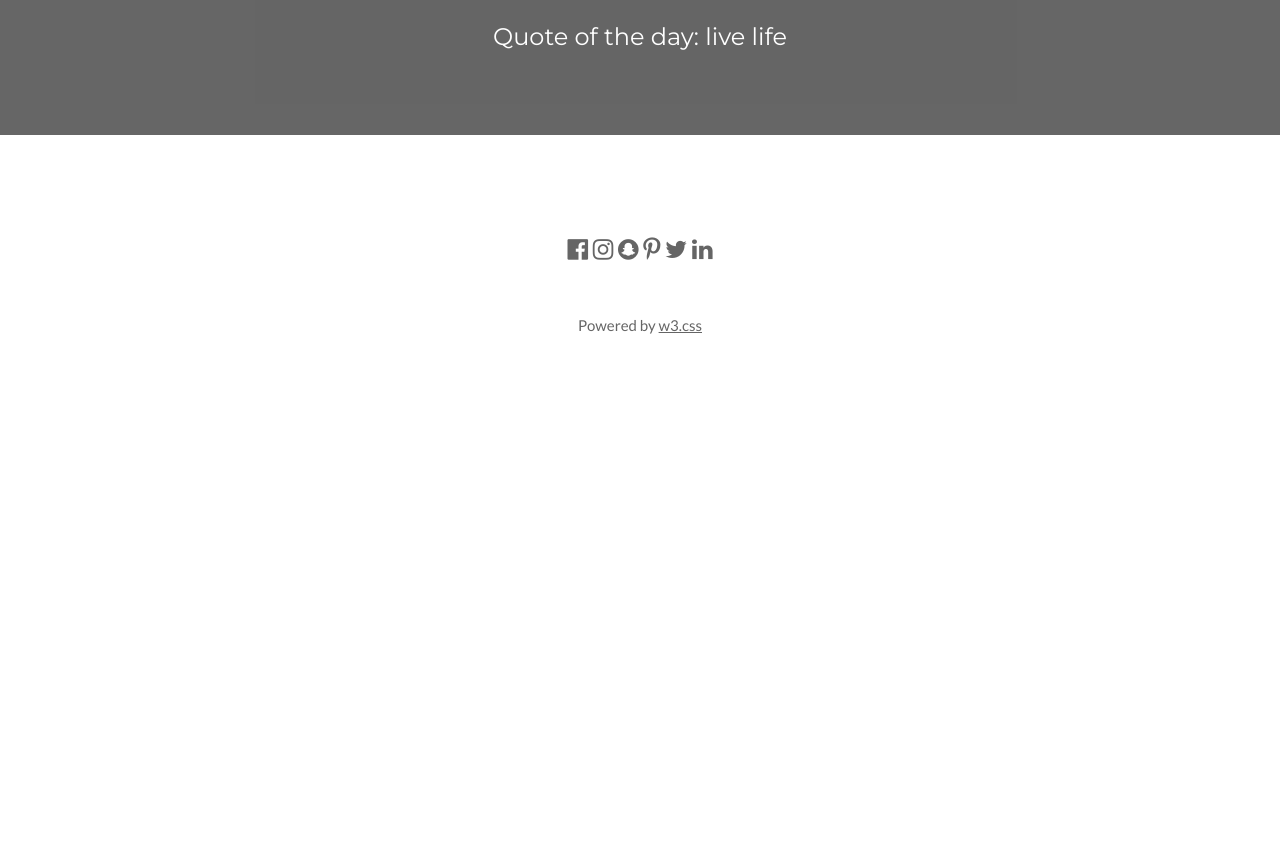
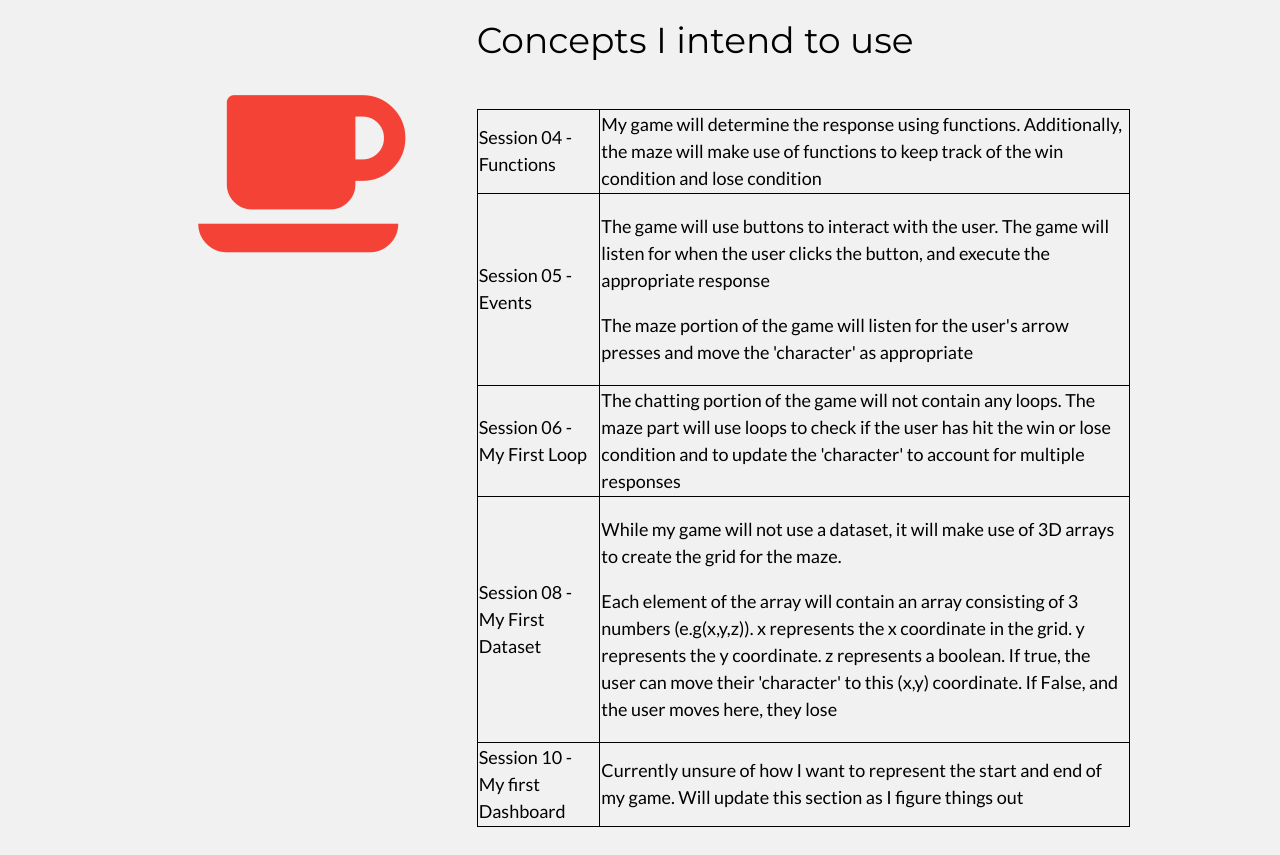
Before and after one commit to ommaity-nm2207/storyBoardDraft, a plain HTML site: page index.html in a window 1280 px wide. Shown: the part 2945-3800 px from the top of the page. Before the commit the page ends 3360 px from the top, so only its background shows below. Drawn offline with nearby package versions, Linux system fonts and the light colour scheme.

Commit message:
Added concept usage plan
changed html to add information regarding plan. Changed css to add borders to tables

```diff
--- a/css/StoryBoardDraft.css
+++ b/css/StoryBoardDraft.css
@@ -2,3 +2,8 @@
 body,h1,h2,h3,h4,h5,h6 {font-family: "Lato", sans-serif}
 .w3-bar,h1,button {font-family: "Montserrat", sans-serif}
 .fa-anchor,.fa-coffee {font-size:200px}
+
+table, th, td {
+    border: 1px solid black;
+    border-collapse: collapse;
+  }
--- a/index.html
+++ b/index.html
@@ -104,6 +104,46 @@
     </div>
   </div>
 
+<!-- Second Grid -->
+<div class="w3-row-padding w3-light-grey w3-padding-64 w3-container">
+  <div class="w3-content">
+    <div class="w3-third w3-center">
+      <i class="fa fa-coffee w3-padding-64 w3-text-red w3-margin-right"></i>
+    </div>
+    <div class="w3-twothird">
+      <h1>Concepts I intend to use</h1>
+      <h5 class="w3-padding-32">
+      <table>
+        <tr>
+          <td>Session 04 - Functions</td>
+          <td>My game will determine the response using functions. Additionally, the maze will make use of functions to keep track of the win condition and lose condition</td>
+        </tr>
+        <tr>
+          <td>Session 05 - Events</td>
+          <td><p>The game will use buttons to interact with the user. The game will listen for when the user clicks the button, and execute the appropriate response</p>
+          <p>The maze portion of the game will listen for the user's arrow presses and move the 'character' as appropriate</p></td>
+        </tr>
+        <tr>
+          <td>Session 06 - My First Loop</td>
+          <td>The chatting portion of the game will not contain any loops. The maze part will use loops to check if the user has hit the win or lose condition and to update the 'character' to account for multiple responses</td>
+        </tr>
+        <tr>
+          <td>Session 08 - My First Dataset</td>
+          <td><p>While my game will not use a dataset, it will make use of 3D arrays to create the grid for the maze.</p>
+            <p>Each element of the array will contain an array consisting of 3 numbers (e.g(x,y,z)). x represents the x coordinate in the grid. y represents the y coordinate. z represents a boolean. If true, the user can move their 'character' to this (x,y) coordinate. If False, and the user moves here, they lose</p>
+          </td>
+        </tr>
+        <tr>
+          <td>Session 10 - My first Dashboard</td>
+          <td>Currently unsure of how I want to represent the start and end of my game. Will update this section as I figure things out</td>
+        </tr>
+      </table>
+      </h5>
+      <p class="w3-text-grey"></p>
+    </div>
+  </div>
+</div>
+
 <div class="w3-container w3-black w3-center w3-opacity w3-padding-64">
     <h1 class="w3-margin w3-xlarge">Quote of the day: live life</h1>
 </div>
```
